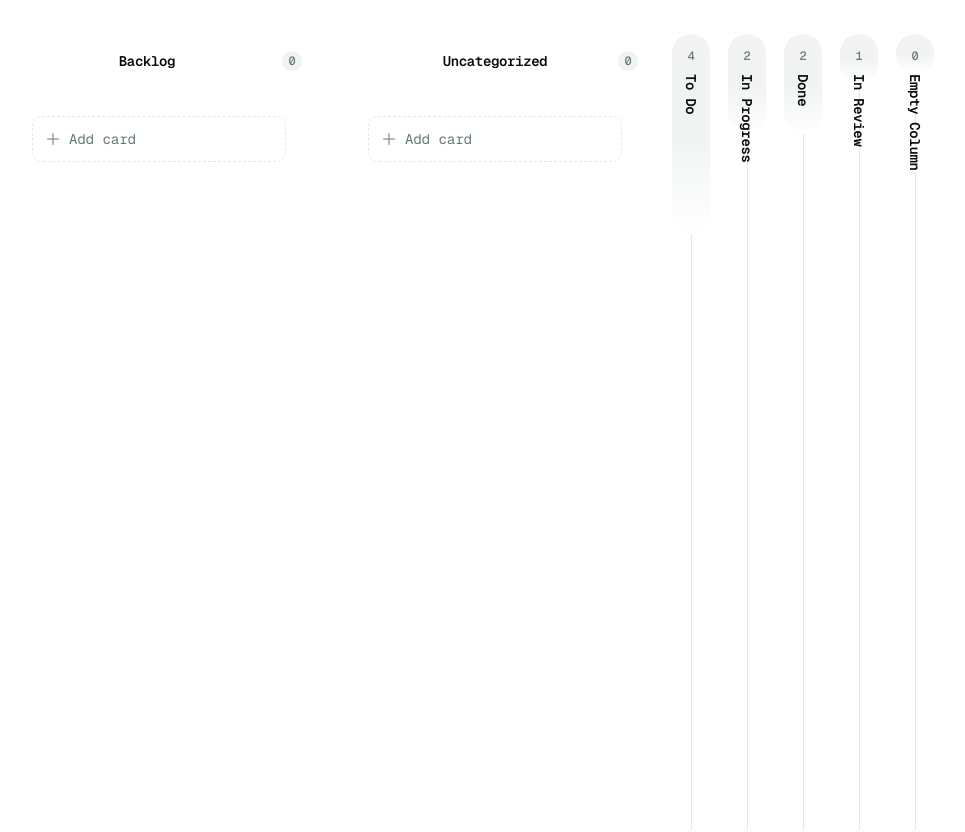
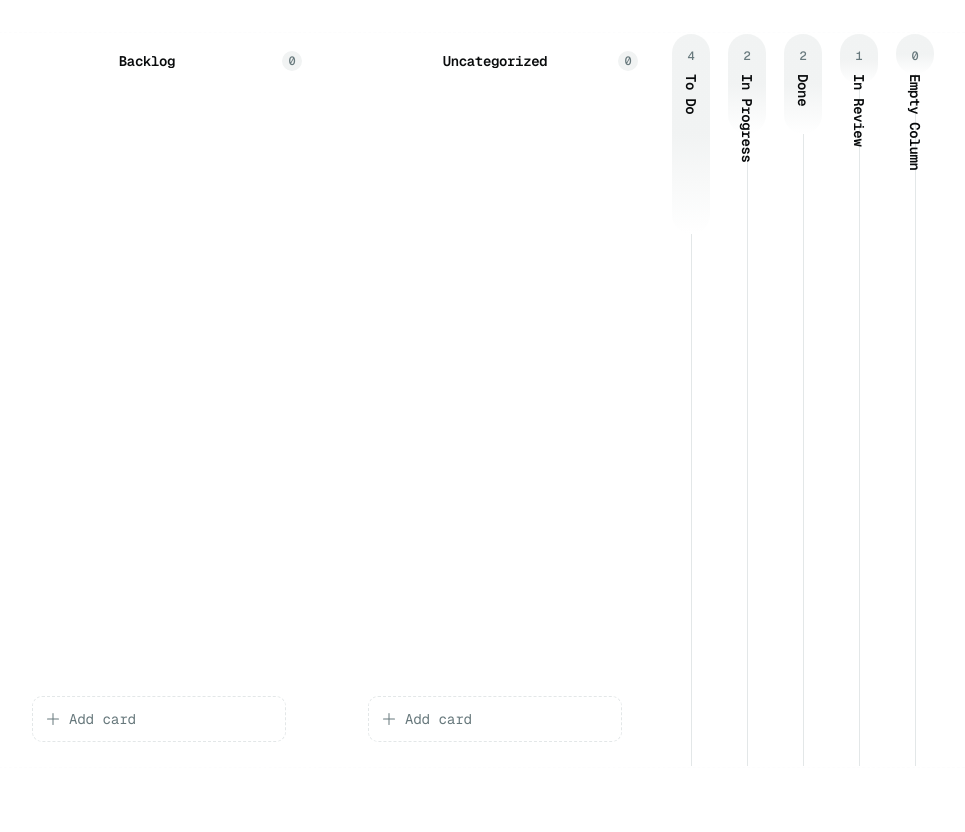
Before and after one commit to joypoddar/kanban, a Next.js app: page /kanban in a window 1280 px wide. Shown: the whole page, without its empty margins (173-1138 px from the left). After the commit the page ends 800 px from the top, so only its background shows below. Built offline with nearby package versions, Linux system fonts and the light colour scheme.

Commit message:
feat: refine layout and spacing for Kanban board and columns

```diff
--- a/components/kanban/primitives/kanban-board.tsx
+++ b/components/kanban/primitives/kanban-board.tsx
@@ -25,9 +25,7 @@ import {
 } from "@/types/kanban-board"
 import { cn } from "@/lib/utils"
 
-const boardVariants = cva(
-  "mx-auto flex h-screen max-w-7xl justify-center overflow-x-auto",
-  {
+const boardVariants = cva("mx-auto flex h-full max-w-7xl justify-center", {
   variants: {
     spacing: {
       none: "gap-0",
@@ -39,8 +37,7 @@ const boardVariants = cva(
   defaultVariants: {
     spacing: "md",
   },
-  }
-)
+})
 
 // ─────────────────────────────────────────────
 // Context
@@ -332,7 +329,7 @@ function KanbanBoard({
         data-slot="kanban-board"
         className={cn(
           boardVariants({ spacing }),
-          "overflow-x-auto overflow-y-hidden",
+          "size-full overflow-x-auto overflow-y-hidden",
           className
         )}
         {...props}
--- a/components/kanban/primitives/kanban-column.tsx
+++ b/components/kanban/primitives/kanban-column.tsx
@@ -35,7 +35,7 @@ import { useKanbanBoard } from "./kanban-board"
 // Variants
 // ─────────────────────────────────────────────
 
-const bodySpacing = cva("flex flex-1 flex-col overflow-hidden", {
+const bodySpacing = cva("flex min-h-0 flex-1 flex-col", {
   variants: {
     spacing: {
       none: "gap-0 p-0",
@@ -50,7 +50,7 @@ const bodySpacing = cva("flex flex-1 flex-col overflow-hidden", {
 })
 
 const columnVariantClasses = cva(
-  "relative flex w-80 min-w-max shrink-0 flex-col border",
+  "relative flex w-80 min-w-80 shrink-0 flex-col border",
   {
     variants: {
       variant: {
@@ -200,7 +200,9 @@ function KanbanColumn({
             className="h-1 w-full shrink-0 rounded-t-lg bg-(--column-color)"
           />
         )}
-        <div className="relative z-10">{children}</div>
+        <div className="relative z-10 flex min-h-0 flex-1 flex-col">
+          {children}
+        </div>
       </KanbanColumnPrimitive>
     </KanbanColumnContext.Provider>
   )
```
Lines whose indentation alone changed are shown as unchanged.
